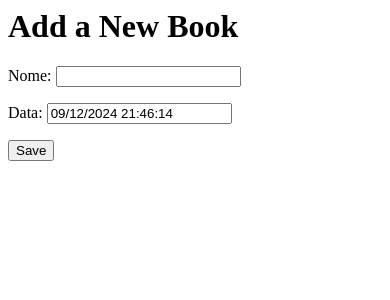
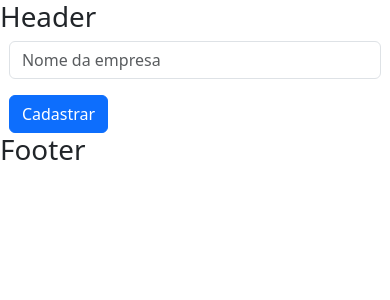
Before and after one commit to zOiudao/django_new_app, a Django app: page /empresa in a window 390 px wide. Shown: the top 300 px of the page. Run offline with Django 5.2, Linux system fonts and the light colour scheme.

Commit message:
pequena att

```diff
--- a/registrations/forms.py
+++ b/registrations/forms.py
@@ -4,4 +4,7 @@ from . import models
 class EmpresaForm(forms.ModelForm):
     class Meta:
         model = models.Empresa
-        fields = '__all__'
+        fields = 'nome',
+        widgets = {
+            'nome': forms.TextInput(attrs={'class': 'form-control', 'placeholder': 'Nome da empresa'}),
+        }
--- a/registrations/static/css/style.css
+++ /dev/null
@@ -1,3 +0,0 @@
-body {
-  background-color: aqua;
-}
--- a/registrations/templates/partials/_footer.html
+++ b/registrations/templates/partials/_footer.html
@@ -2,4 +2,5 @@
 
 <h1>Footer</h1>
 
+<script src="https://cdn.jsdelivr.net/npm/bootstrap@5.3.3/dist/js/bootstrap.bundle.min.js" integrity="sha384-YvpcrYf0tY3lHB60NNkmXc5s9fDVZLESaAA55NDzOxhy9GkcIdslK1eN7N6jIeHz" crossorigin="anonymous"></script>
 <script src="{% static "js/script.js" %}"></script>
--- a/registrations/templates/partials/_header.html
+++ b/registrations/templates/partials/_header.html
@@ -4,8 +4,16 @@
   <head>
     <meta charset="UTF-8" />
     <meta name="viewport" content="width=device-width, initial-scale=1.0" />
+    <link
+      href="https://cdn.jsdelivr.net/npm/bootstrap@5.3.3/dist/css/bootstrap.min.css"
+      rel="stylesheet"
+      integrity="sha384-QWTKZyjpPEjISv5WaRU9OFeRpok6YctnYmDr5pNlyT2bRjXh0JMhjY6hW+ALEwIH"
+      crossorigin="anonymous"
+    />
     <link rel="stylesheet" href="{% static "css/style.css" %}">
     <title>{% block title %}{% endblock title %}</title>
   </head>
   <body>
     <h1>Header</h1>
+  </body>
+</html>
--- a/registrations/templates/partials/empresa_form.html
+++ b/registrations/templates/partials/empresa_form.html
@@ -1,6 +1,12 @@
-<h1>Add a New Book</h1>
-<form method="post">
-  {% csrf_token %} {{ form.as_p }}
-  <!-- Renderiza o form automaticamente como parágrafos -->
-  <button type="submit">Save</button>
-</form>
+{% extends "base.html" %} {% block content %}
+<div class="content d-flex justify-content-center">
+  <form class="row g-3" method="post">
+    {% csrf_token %}
+    <div class="col-md-12">{{ form.nome }}</div>
+
+    <div class="col-12 w-100">
+      <button type="submit" class="btn btn-primary">Cadastrar</button>
+    </div>
+  </form>
+</div>
+{% endblock content %}
```
Also changed, not shown: registrations/templates/index.html (+0 -12 lines).
